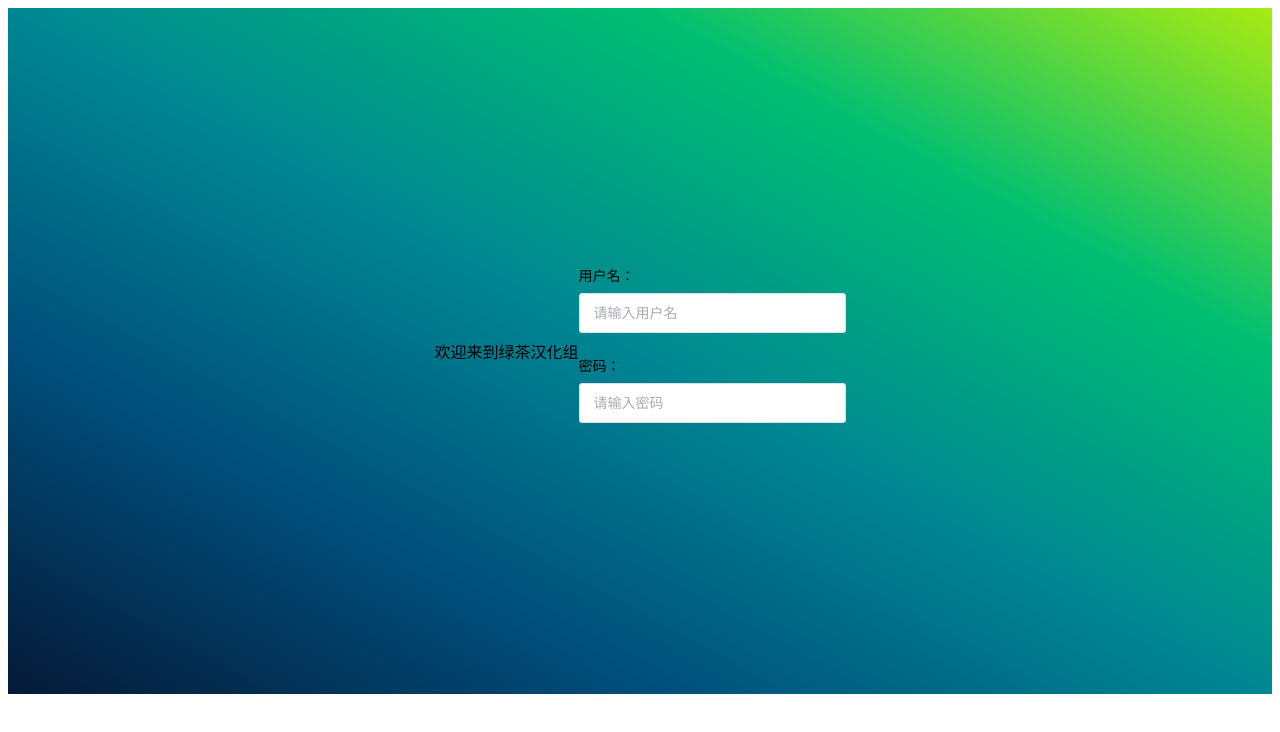
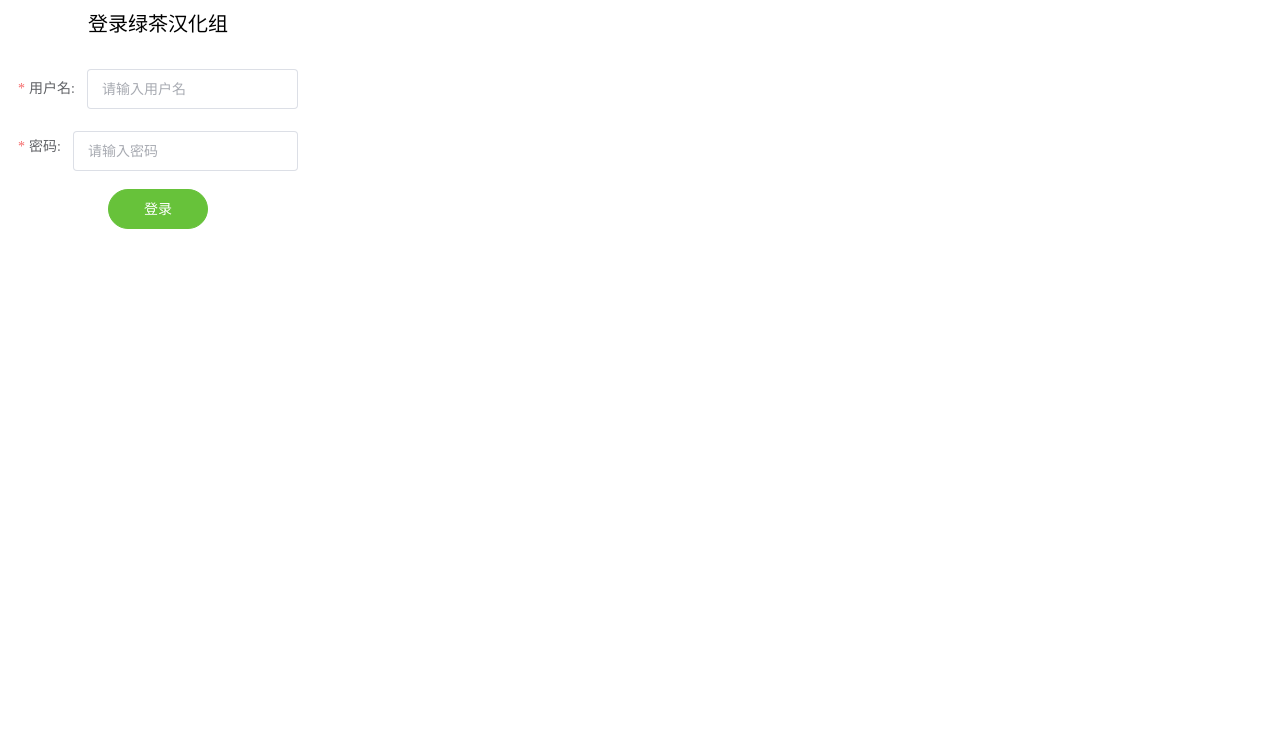
Before and after one commit to Thundermean-sky/GreenTea, a Vue app: page / in a window 1280 px wide. Shown: the top 732 px of the page. Built offline with nearby package versions, Linux system fonts and the light colour scheme.

Commit message:
优化登录组件

```diff
--- a/src/pages/User/Login.vue
+++ b/src/pages/User/Login.vue
@@ -1,22 +1,21 @@
 <template>
   <div class="login">
-    <div>
-      欢迎来到绿茶汉化组
+    <div id="login_title">
+      <span>登录绿茶汉化组</span>
     </div>
-    <el-form>
-      <el-form-item class="login-container" >
-        <label>
-          用户名：
-        </label>
-        <el-input size="large" icon='<avatar/>' type="text" v-model="userData.username" placeholder="请输入用户名" clearable/>
-      </el-form-item>
-      <el-form-item class="login-container">
-        <label>
-          密码：
-        </label>
-        <el-input size="large" type="password" v-model="userData.password" placeholder="请输入密码" show-password/>
-      </el-form-item>
-    </el-form>
+    <div class="login_content">
+      <el-form ref="ruleFormRef" :rules="rules" :model="userData" label-position="right" >
+        <el-form-item label="用户名:" prop="username" size="large">
+          <el-input size="large" type="text" v-model="userData.username" placeholder="请输入用户名" clearable/>
+        </el-form-item>
+        <el-form-item label="密码:" prop="password">
+          <el-input size="large" type="password" v-model="userData.password" placeholder="请输入密码" show-password/>
+        </el-form-item>
+        <el-form-item>
+          <el-button id="login_btn" type="success" @click="submitForm" round size="large">登录</el-button>
+        </el-form-item>
+      </el-form>
+    </div>
   </div>
 </template>
 
@@ -26,26 +25,60 @@ export default {
   name: "Login",
   setup()
   {
+
     let userData = reactive({
       username: "",
       password: ""
     })
+    const rules = reactive({
+      username:[
+        {
+          required: true,
+          message:'请输入用户名',
+          trigger: "change"
+        },
+      ],
+      password:[
+        {
+          required: true,
+          message:'请输入密码',
+          trigger: "change"
+        }
+      ]
+    })
+    function submitForm()
+    {
+      console.log(userData)
 
-
-
-    return {userData}
+    }
+    return {userData, rules, submitForm}
   }
 }
 </script>
 
 <style scoped>
 .login {
-  background-image: linear-gradient(to right top, #051937, #004d7a, #008793, #00bf72, #a8eb12);
+  width: 300px;
+  height: 300px;
+}
+.login_content {
   display: flex;
-  padding: 20% 20% 20% 20%;
-  flex-direction: row;
+  height: 240px;
+  flex-direction: column;
   justify-content: center;
   align-items: center;
+
+}
+#login_title {
+  font-size: 20px;
+  position: relative;
+  text-align: center;
+  height: 30px;
+}
+#login_btn{
+  position: relative;
+  margin: 0 auto;
+  width: 100px;
 }
 
 </style>
```
